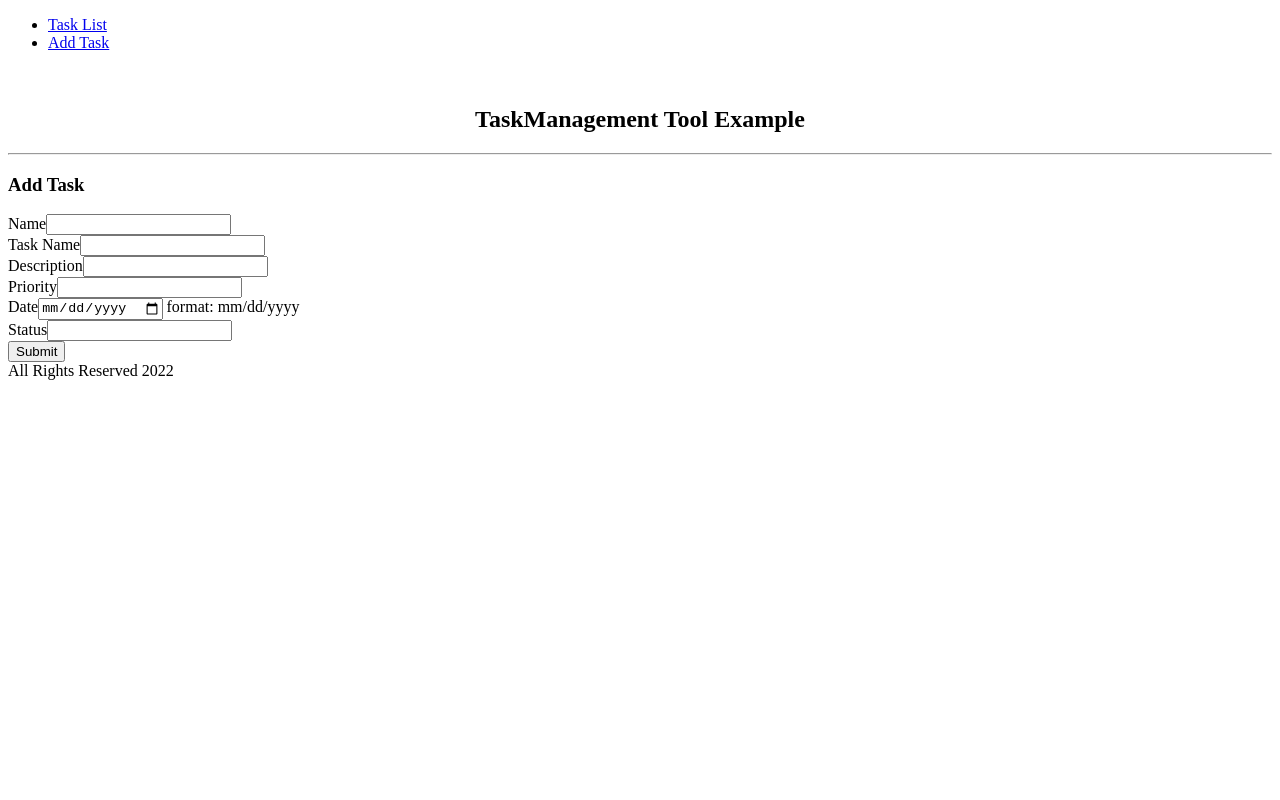
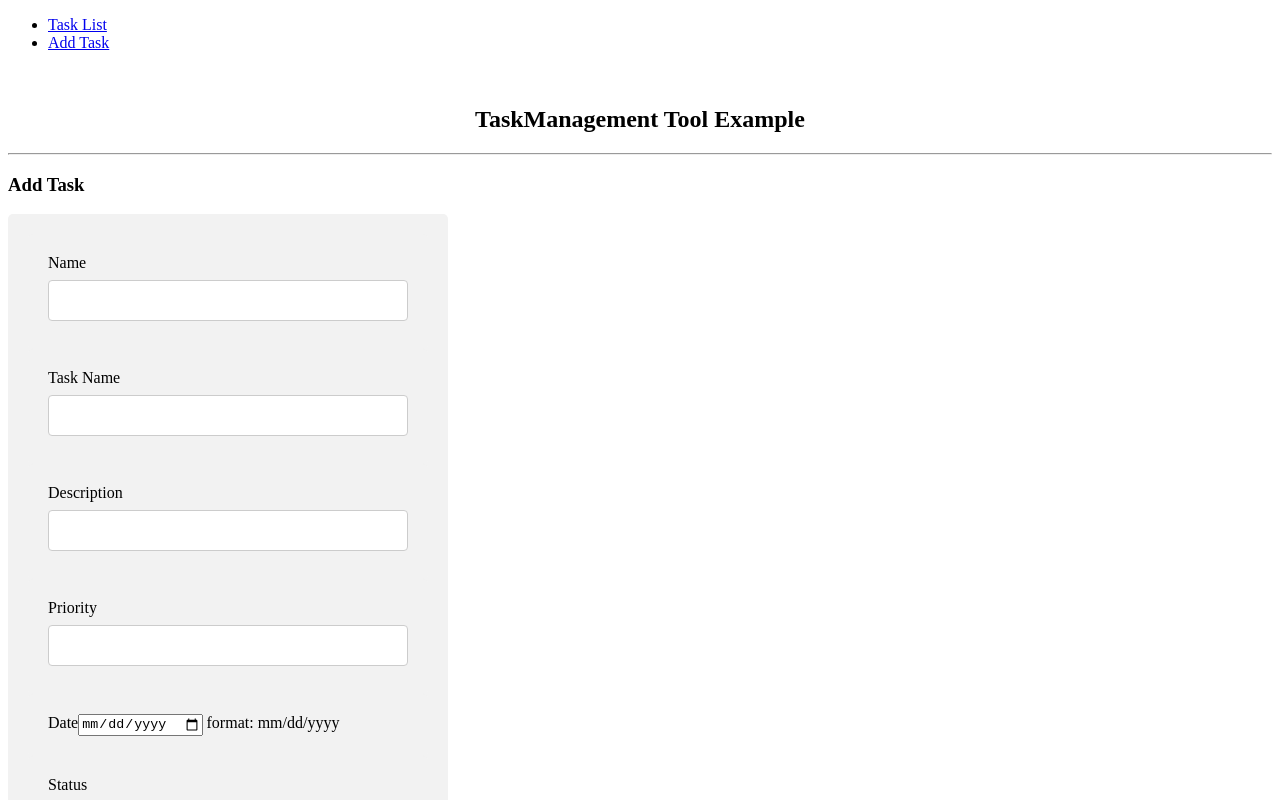
Before and after one commit to aakashpz/TaskManagementTool, an Angular app in the folder angular_frontend/TaskManagement/: page /add in a window 1280 px wide. Shown: the top 800 px of the page. Built offline with nearby package versions, Linux system fonts and the light colour scheme.

Commit message:
Update add-task.component.css

```diff
--- a/angular_frontend/TaskManagement/src/app/components/add-task/add-task.component.css
+++ b/angular_frontend/TaskManagement/src/app/components/add-task/add-task.component.css
@@ -0,0 +1,30 @@
+input[type=text], select {
+    width: 100%;
+    padding: 12px 20px;
+    margin: 8px 0;
+    display: inline-block;
+    border: 1px solid #ccc;
+    border-radius: 4px;
+    box-sizing: border-box;
+  }
+
+  button {
+    width: 100%;
+    background-color: #4CAF50;
+    color: white;
+    padding: 14px 20px;
+    margin: 8px 0;
+    border: none;
+    border-radius: 4px;
+    cursor: pointer;
+  }
+
+  button:hover {
+    background-color: #45a049;
+  }
+
+  div {
+    border-radius: 5px;
+    background-color: #f2f2f2;
+    padding: 20px;
+  }
```
